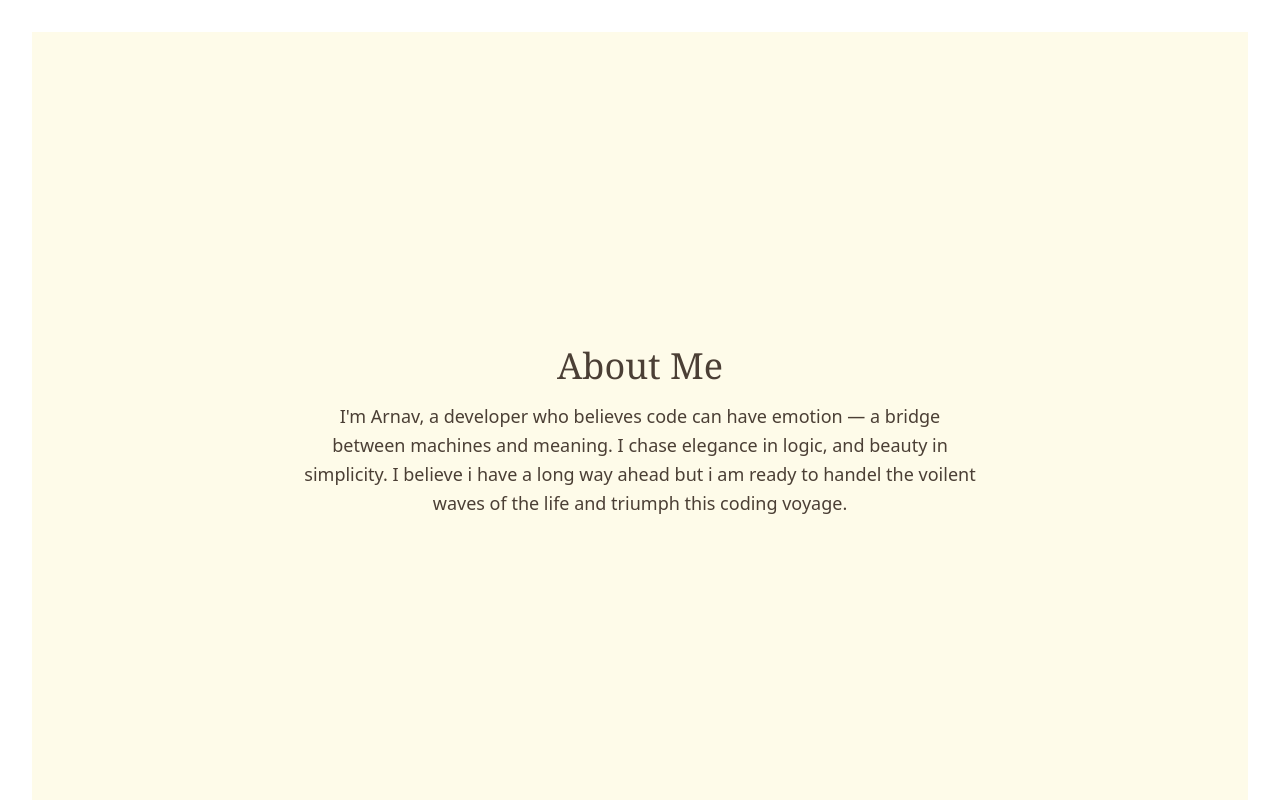
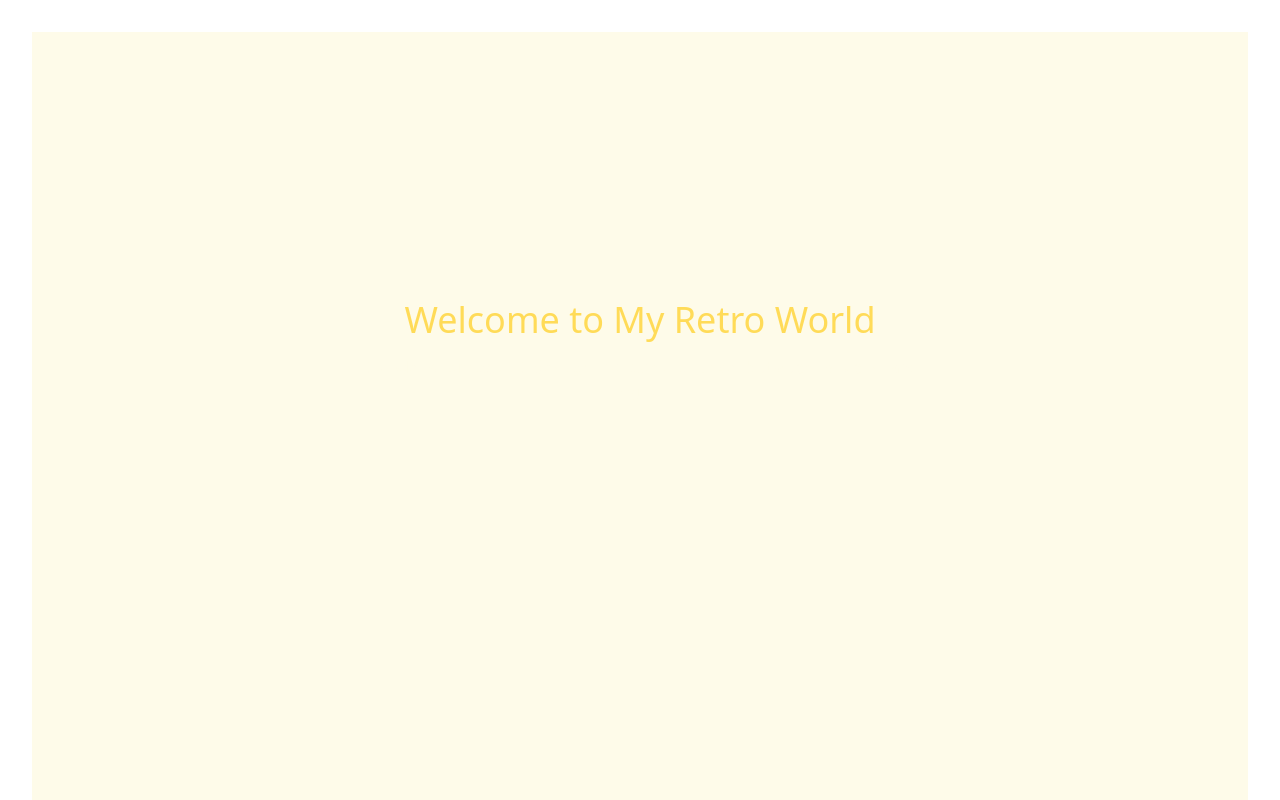
Before and after one commit to knightrishi/Portfolio, a React (Vite) app in the folder Portfolio/: page / in a window 1280 px wide. Shown: the top 800 px of the page. Built offline with nearby package versions, Linux system fonts and the light colour scheme.

Commit message:
Tried Animations

```diff
--- a/Portfolio/src/components/HeroSection.jsx
+++ b/Portfolio/src/components/HeroSection.jsx
@@ -1,12 +1,24 @@
-function HeroSection() {
-  return
-(
-   <section id="hero" className="min-h-screen flex flex-col items-center justify-center">
-    <h1 className="text-6xl font-serif">Arnav Singh</h1>
-    <p className="text-lg mt-">Building logic that feels human.</p>
-    <button className="mt-6 bg-sienna text-red px-6 py-2 rounded-lg hover:bg-mustard hover:text-choco transition">See my work</button>
-   </section>
+import { motion } from "framer-motion";
+
+export default function HeroSection() {
+  return (
+    <section className="flex flex-col justify-center items-center h-[80vh] text-center">
+      <motion.h2
+        className="text-4xl font-pixel text-mustard mb-4"
+        initial={{ opacity: 0, y: 40 }}
+        animate={{ opacity: 1, y: 0 }}
+        transition={{ duration: 1 }}
+      >
+        Welcome to My Retro World
+      </motion.h2>
+      <motion.p
+        className="text-cream font-mono max-w-xl"
+        initial={{ opacity: 0 }}
+        animate={{ opacity: 1 }}
+        transition={{ delay: 0.6 }}
+      >
+        I code stories. I design motion. I live between pixels and logic.
+      </motion.p>
+    </section>
   );
 }
-
-export default HeroSection;
```
